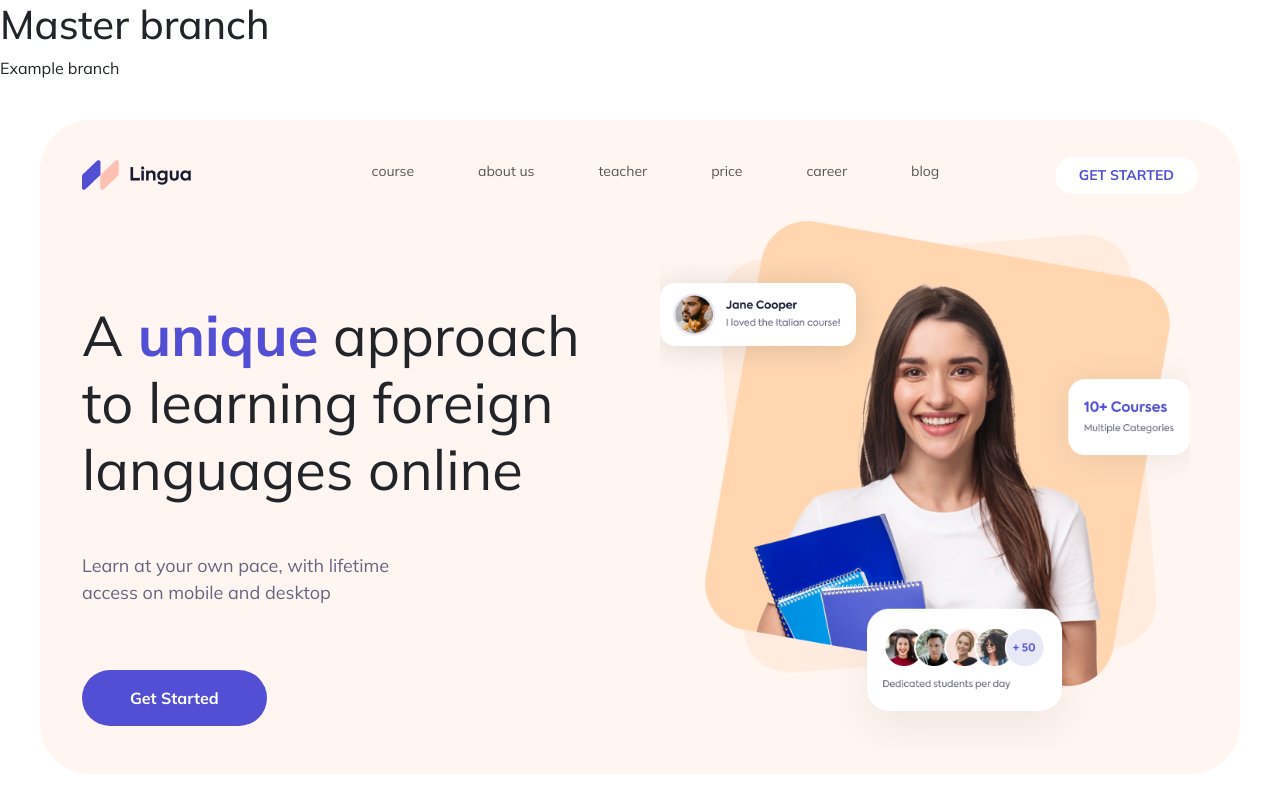
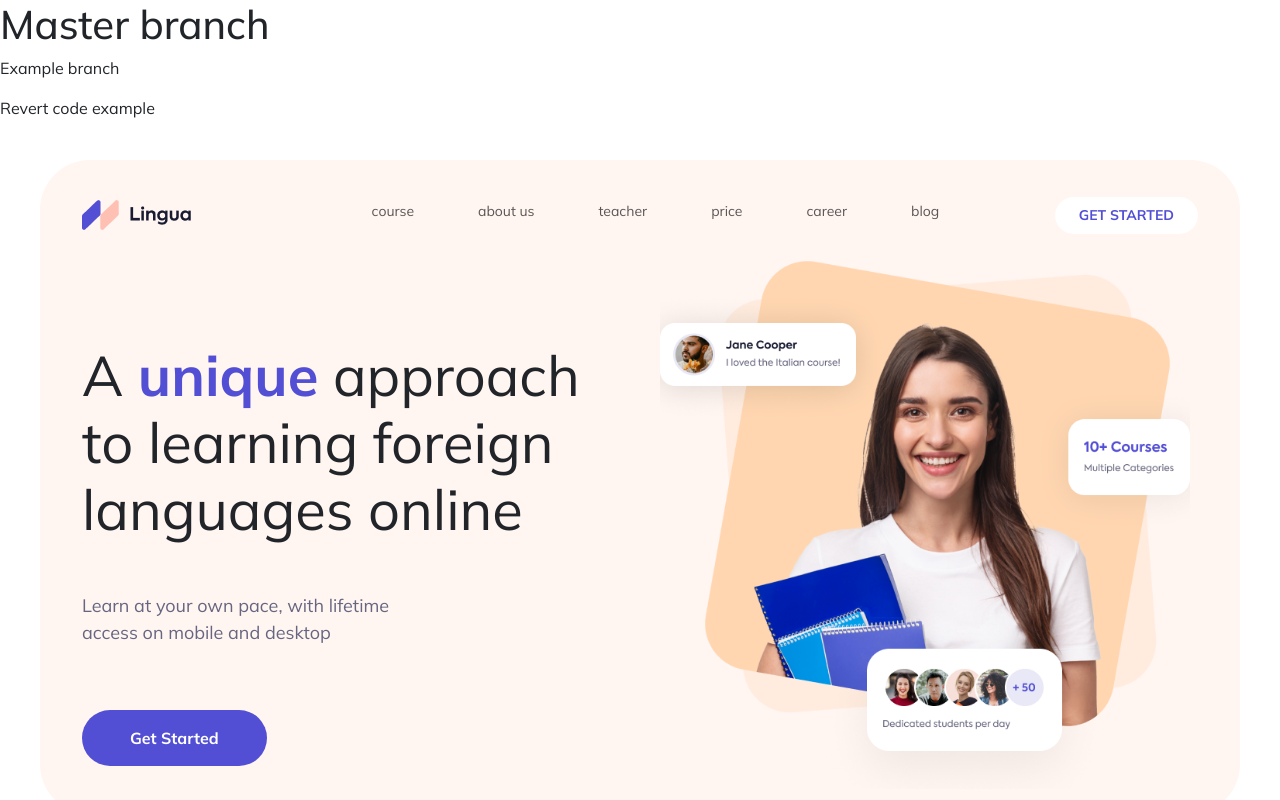
Before and after one commit to Disha-231/Lingua-using-scss-and-grunt, a website: page index.html in a window 1280 px wide. Shown: the top 800 px of the page. Drawn offline with Linux system fonts and the light colour scheme.

Commit message:
revert-code-try

```diff
--- a/assets/css/style.css
+++ b/assets/css/style.css
@@ -239,3 +239,10 @@
 }
 
 /*# sourceMappingURL=style.css.map */
+
+
+
+/* git revert code example */
+p{
+  color: #524fd5;
+}
--- a/index.html
+++ b/index.html
@@ -13,6 +13,7 @@
 <body>
     <h1>Master branch</h1>
     <p>Example branch</p>
+    <p>Revert code example</p>
     <div class="wrap-header-slider">
         <!--header-->
         <nav class="navbar header navbar-expand-lg">
```
